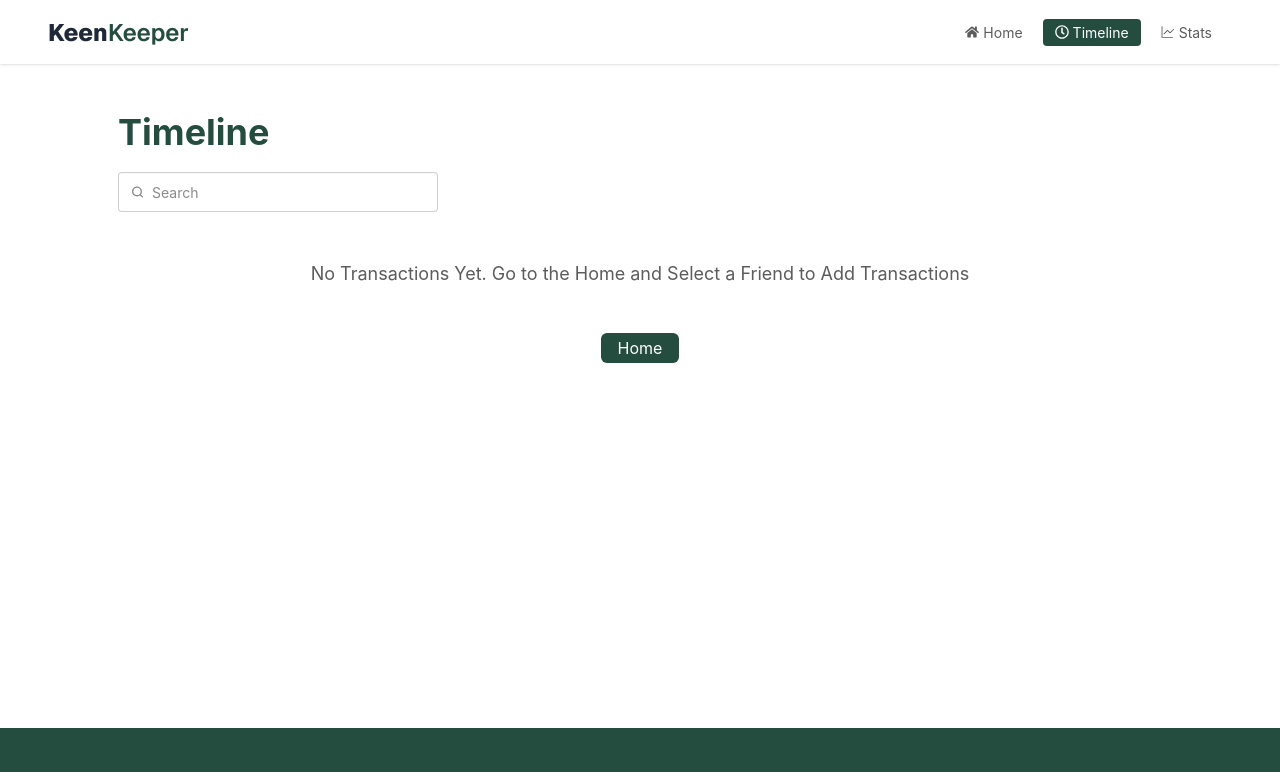
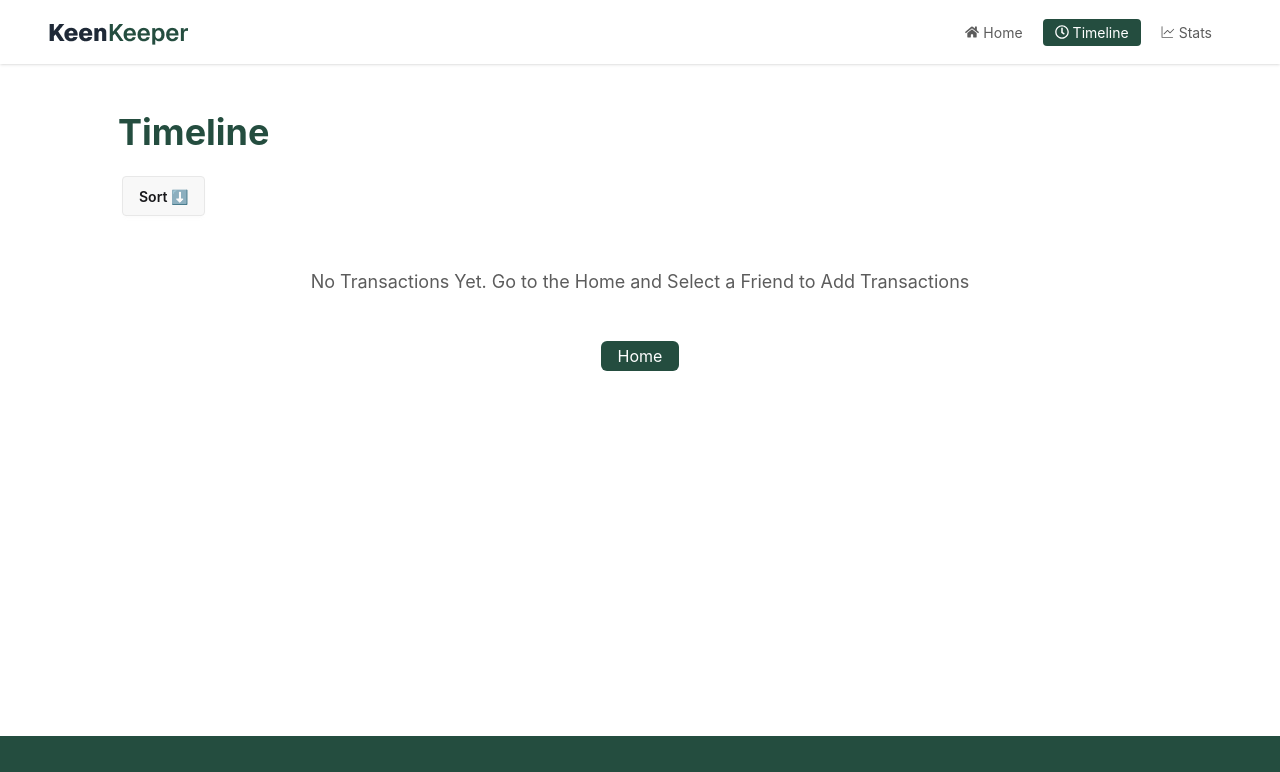
Before and after one commit to Riadul-Islam-551/B13-A7-Keen-Keeper, a React (Vite) app: page /timeline in a window 1280 px wide. Shown: the top 772 px of the page. Built offline with nearby package versions, Linux system fonts and the light colour scheme.

Commit message:
feat: implement sorting functionality for transactions in Timeline and update context provider

```diff
--- a/src/context/FriendContext.jsx
+++ b/src/context/FriendContext.jsx
@@ -6,6 +6,7 @@ export const FriendContext = createContext();
 const FriendProvider = ({ children }) => {
   const [detailsCard, setDetailsCard] = useState([]);
   const [transactions, setTransactions] = useState([]);
+  const [sortType, setSortType] = useState("default");
 
   const addTransactions = (action, name) => {
     const newTransaction = {
@@ -25,7 +26,11 @@ const FriendProvider = ({ children }) => {
     transactions,
     setTransactions,
     addTransactions,
+    sortType,
+    setSortType,
   };
+
+  // console.log(sortType);
   return (
     <FriendContext.Provider value={data}>
       {children}
--- a/src/pages/friendDetails/FriendDetails.jsx
+++ b/src/pages/friendDetails/FriendDetails.jsx
@@ -13,6 +13,8 @@ const FriendDetails = () => {
     addTransactions(action, name);
   };
 
+  //   console.log(detailsCard);
+
   const {
     name,
     picture,
@@ -24,7 +26,7 @@ const FriendDetails = () => {
     next_due_date,
   } = detailsCard;
 
-  if (!detailsCard) {
+  if (detailsCard.length === 0) {
     return (
       <div className="min-h-screen flex flex-col justify-center items-center gap-9">
         <p className="text-xl secondary-text text-center px-4">
@@ -138,14 +140,14 @@ const FriendDetails = () => {
               {/* call button  */}
               <div
                 onClick={() => handleTransaction("call", name)}
-                className="border border-gray-200 bg-gray-50 p-4 flex flex-col gap-2 justify-center items-center rounded-lg"
+                className="cursor-pointer border border-gray-200 bg-gray-50 p-4 flex flex-col gap-2 justify-center items-center rounded-lg"
               >
                 <IoCall className="text-xl" /> <p className="text-lg">Call</p>
               </div>
               {/* text button  */}
               <div
                 onClick={() => handleTransaction("text", name)}
-                className="border border-gray-200 bg-gray-50 p-4 flex flex-col gap-2 justify-center items-center rounded-lg"
+                className="cursor-pointer border border-gray-200 bg-gray-50 p-4 flex flex-col gap-2 justify-center items-center rounded-lg"
               >
                 <IoDocumentText className="text-xl" />{" "}
                 <p className="text-lg">Text</p>
@@ -153,7 +155,7 @@ const FriendDetails = () => {
               {/* video button  */}
               <div
                 onClick={() => handleTransaction("video", name)}
-                className="border border-gray-200 bg-gray-50 p-4 flex flex-col gap-2 justify-center items-center rounded-lg"
+                className="cursor-pointer border border-gray-200 bg-gray-50 p-4 flex flex-col gap-2 justify-center items-center rounded-lg"
               >
                 <FaVideo className="text-xl" /> <p className="text-lg">Video</p>
               </div>
--- a/src/pages/timeline/Timeline.jsx
+++ b/src/pages/timeline/Timeline.jsx
@@ -5,33 +5,34 @@ import TransactionCard from "../../components/transactionCard/TransactionCard";
 import { Link } from "react-router";
 
 const Timeline = () => {
-  const { transactions } = useContext(FriendContext);
-  console.log(transactions);
+  const { transactions, setSortType, sortType } = useContext(FriendContext);
+  // console.log(transactions);
+  // console.log(setSortType);
   return (
     <div className="max-w-265 mx-auto px-2 py-12">
       <h1 className="text-2xl md:text-3xl lg:text-4xl mb-5 primary-text font-bold">
         Timeline
       </h1>
       <div>
-        <label className="input">
-          <svg
-            className="h-[1em] opacity-50"
-            xmlns="http://www.w3.org/2000/svg"
-            viewBox="0 0 24 24"
+        <div className="dropdown dropdown-bottom">
+          <div tabIndex={0} role="button" className="btn m-1">
+            Sort ⬇️
+          </div>
+          <ul
+            tabIndex="-1"
+            className="dropdown-content menu bg-base-100 rounded-box z-1 w-52 p-2 shadow-sm"
           >
-            <g
-              strokeLinejoin="round"
-              strokeLinecap="round"
-              strokeWidth="2.5"
-              fill="none"
-              stroke="currentColor"
-            >
-              <circle cx="11" cy="11" r="8"></circle>
-              <path d="m21 21-4.3-4.3"></path>
-            </g>
-          </svg>
-          <input type="search" required placeholder="Search" />
-        </label>
+            <li>
+              <button onClick={() => setSortType("call")}>Call</button>
+            </li>
+            <li>
+              <button onClick={() => setSortType("text")}>Text</button>
+            </li>
+            <li>
+              <button onClick={() => setSortType("video")}>Video</button>
+            </li>
+          </ul>
+        </div>
       </div>
       {transactions.length === 0 && (
         <div className="text-center">
@@ -45,9 +46,28 @@ const Timeline = () => {
         </div>
       )}
       <div className="min-h-80">
-        {transactions.map((transaction) => (
-          <TransactionCard transaction={transaction}></TransactionCard>
-        ))}
+        {sortType === "default" &&
+          transactions.map((transaction) => (
+            <TransactionCard key={transaction.id} transaction={transaction} />
+          ))}
+        {sortType === "call" &&
+          transactions
+            .filter((t) => t.action.toLowerCase() === "call")
+            .map((transaction) => (
+              <TransactionCard key={transaction.id} transaction={transaction} />
+            ))}
+        {sortType === "text" &&
+          transactions
+            .filter((t) => t.action.toLowerCase() === "text")
+            .map((transaction) => (
+              <TransactionCard key={transaction.id} transaction={transaction} />
+            ))}
+        {sortType === "video" &&
+          transactions
+            .filter((t) => t.action.toLowerCase() === "video")
+            .map((transaction) => (
+              <TransactionCard key={transaction.id} transaction={transaction} />
+            ))}
       </div>
     </div>
   );
```
